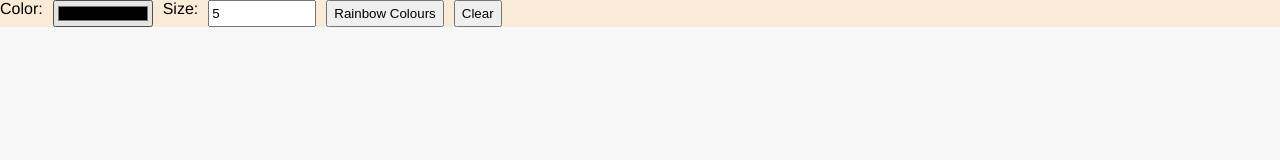
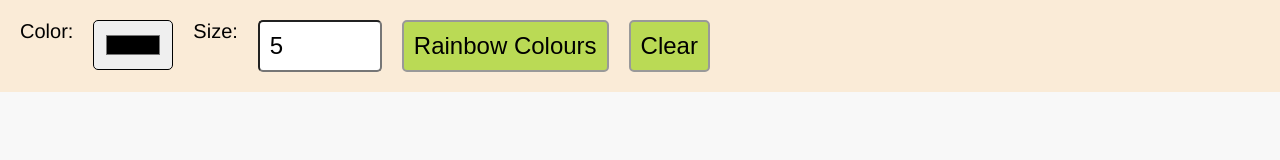
Before and after one commit to ErianDeath/ezPaint, a plain HTML site: page index.html in a window 1280 px wide. Drawn offline with Linux system fonts and the light colour scheme.

Commit message:
size change

```diff
--- a/index.html
+++ b/index.html
@@ -15,12 +15,42 @@
                 background-color: antiquewhite;
                 margin-bottom: 50px;
                 display: flex;
-                gap: 10px;
+                gap: 20px;
+                padding: 20px;
             }
 
-            input {
+            input, button {
+                font-size: 24px; /* 增加字体大小 */
+                padding: 10px; /* 增加内边距，使元素更大 */
+                border-radius: 5px;
+            }
+
+            label {
+                font-size: 20px;
+            }
+
+            input[type="color"] {
+                width: 80px;
+                height: 50px; /* 调整颜色选择器的高度 */
+            }
+
+            input[type="number"] {
                 width: 100px;
             }
+
+            button {
+                cursor: pointer;
+                background-color: #bada55; /* 按钮背景色 */
+                border: 2px solid #999;
+                transition: background-color 0.3s ease;
+            }
+
+            button:hover {
+                background-color: #9acd32; /* 鼠标悬停时的颜色变化 */
+            }
+
+
+
         </style>
     </head>
     <body>
```
